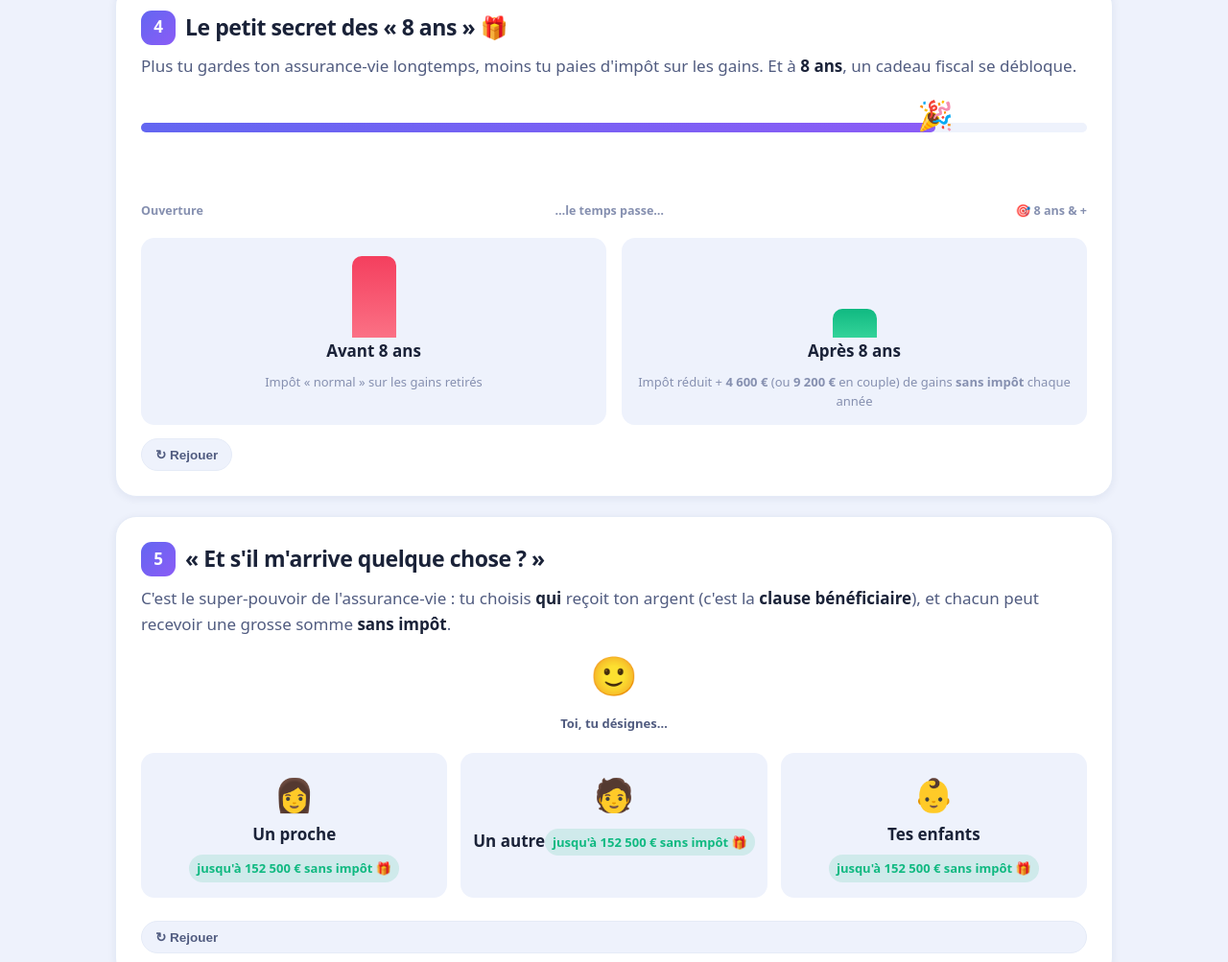
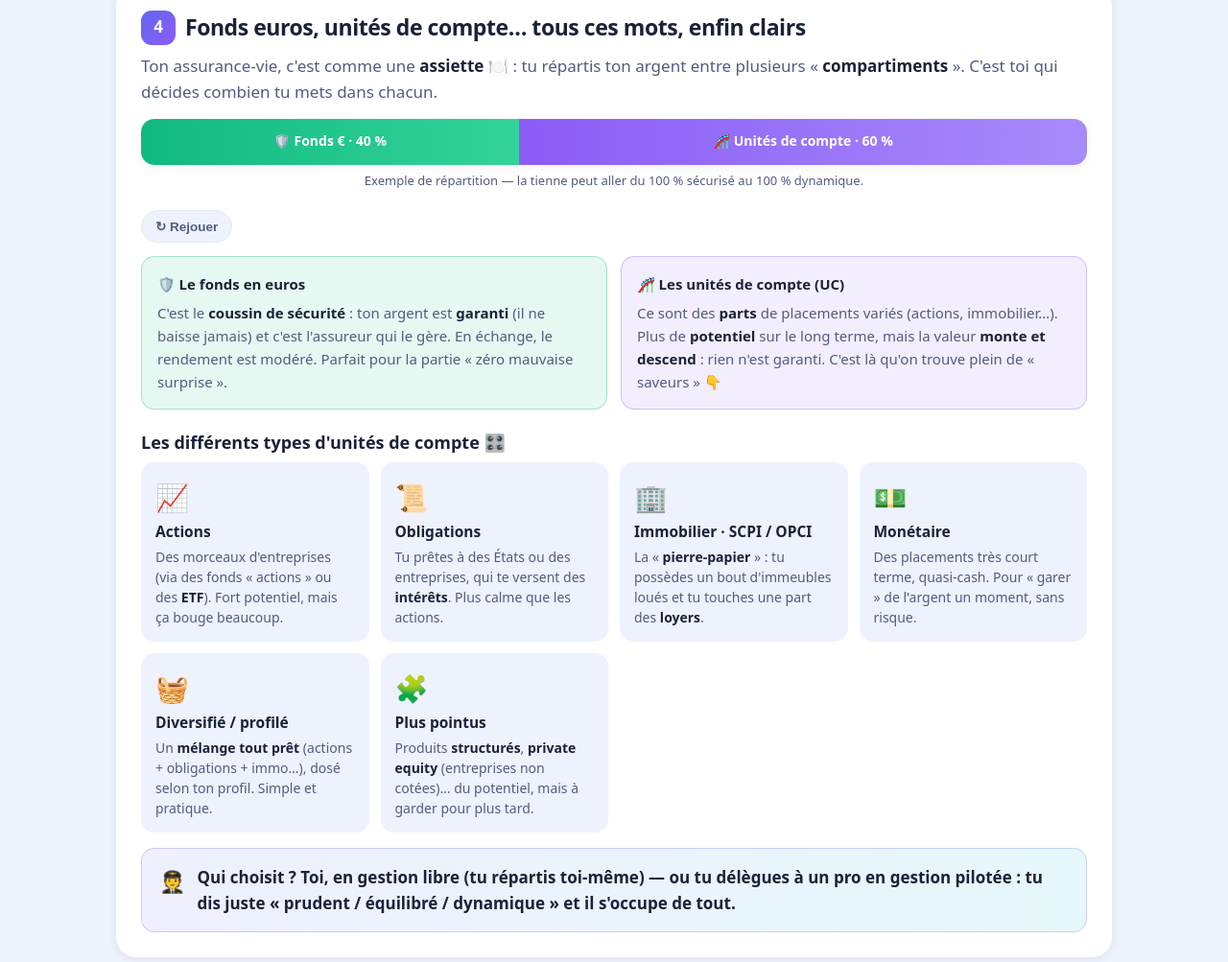
Before and after one commit to SheyyTan/encyclopedia, a plain HTML site: page index.html in a window 1280 px wide. Shown: the part 3397-4400 px from the top of the page at 96% size. Drawn offline with Linux system fonts and the light colour scheme.

Commit message:
Débutant/AV : section compartiments (fonds € / UC) + types d'unités de compte
- Nouvelle carte 4 : l'assurance-vie comme une "assiette" à compartiments,
  barre de répartition animée fonds €/UC, les 2 familles expliquées
- 6 types d'UC (actions, obligations, SCPI/OPCI, monétaire, diversifié,
  structurés/private equity) + gestion libre vs pilotée
- Renumérotation des cartes suivantes (8 ans -> 5, transmission -> 6)

Co-Authored-By: Claude Opus 4.8 <noreply@anthropic.com>

```diff
--- a/index.html
+++ b/index.html
@@ -108,6 +108,22 @@ h1,h2,h3{ line-height:1.1; letter-spacing:-.02em; }
 .one-liner{ display:flex; gap:12px; align-items:flex-start; background:linear-gradient(100deg, rgba(99,102,241,.1), rgba(6,182,212,.1));
   border:1px solid color-mix(in srgb,var(--brand) 25%, transparent); border-radius:var(--r-sm); padding:16px 18px; font-size:17px; font-weight:600; color:var(--ink); }
 .one-liner .ic{ font-size:22px; }
+/* compartiments & types d'UC */
+.repart{ display:flex; height:48px; border-radius:14px; overflow:hidden; margin:14px 0 6px; font-weight:800; color:#fff; font-size:14px; box-shadow:var(--sh-sm); }
+.repart > div{ display:grid; place-items:center; width:0; white-space:nowrap; }
+.repart .euro{ background:linear-gradient(90deg,#10b981,#34d399); transition:width 1.1s cubic-bezier(.3,.8,.3,1); }
+.repart .uc{ background:linear-gradient(90deg,#8b5cf6,#a78bfa); transition:width 1.1s cubic-bezier(.3,.8,.3,1) .12s; }
+.scene.play .repart .euro{ width:40%; } .scene.play .repart .uc{ width:60%; }
+.two-fam{ display:grid; grid-template-columns:1fr 1fr; gap:14px; margin:14px 0; }
+@media(max-width:620px){ .two-fam{ grid-template-columns:1fr; } }
+.fam{ border-radius:var(--r-sm); padding:16px; font-size:15px; }
+.fam.euro{ background:color-mix(in srgb,var(--green) 10%,transparent); border:1px solid color-mix(in srgb,var(--green) 32%,transparent); }
+.fam.uc{ background:color-mix(in srgb,var(--violet) 10%,transparent); border:1px solid color-mix(in srgb,var(--violet) 32%,transparent); }
+.uc-grid{ display:grid; grid-template-columns:repeat(auto-fit,minmax(215px,1fr)); gap:12px; }
+.uc-grid .u{ background:var(--bg2); border-radius:var(--r-sm); padding:15px; font-size:14px; color:var(--soft); line-height:1.5; }
+.uc-grid .u .ue{ font-size:28px; display:block; margin-bottom:4px; }
+.uc-grid .u .ut{ display:block; color:var(--ink); margin-bottom:4px; font-size:15.5px; font-weight:800; }
+.uc-grid .u b{ color:var(--ink); }
 
 .replay{ display:inline-flex; align-items:center; gap:6px; margin-top:14px; padding:8px 14px; border-radius:999px; border:1px solid var(--line);
   background:var(--bg2); color:var(--soft); font-weight:700; font-size:13.5px; cursor:pointer; }
@@ -382,9 +398,34 @@ footer .disc{ background:var(--bg2); border:1px solid var(--line); border-radius
       </div>
     </div>
 
-    <!-- Scene 4 : les 8 ans -->
+    <!-- Scene 3b : compartiments & types d'UC -->
     <div class="card reveal">
-      <h3><span class="num">4</span> Le petit secret des « 8 ans » 🎁</h3>
+      <h3><span class="num">4</span> Fonds euros, unités de compte… tous ces mots, enfin clairs</h3>
+      <p>Ton assurance-vie, c'est comme une <b>assiette</b> 🍽️ : tu répartis ton argent entre plusieurs « <b>compartiments</b> ». C'est toi qui décides combien tu mets dans chacun.</p>
+      <div class="scene" id="s3b">
+        <div class="repart"><div class="euro">🛡️ Fonds € · 40 %</div><div class="uc">🎢 Unités de compte · 60 %</div></div>
+        <p class="note" style="text-align:center;margin-top:0">Exemple de répartition — la tienne peut aller du 100 % sécurisé au 100 % dynamique.</p>
+        <button class="replay" data-replay="s3b">↻ Rejouer</button>
+      </div>
+      <div class="two-fam">
+        <div class="fam euro"><b>🛡️ Le fonds en euros</b><p style="margin:.4em 0 0">C'est le <b>coussin de sécurité</b> : ton argent est <b>garanti</b> (il ne baisse jamais) et c'est l'assureur qui le gère. En échange, le rendement est modéré. Parfait pour la partie « zéro mauvaise surprise ».</p></div>
+        <div class="fam uc"><b>🎢 Les unités de compte (UC)</b><p style="margin:.4em 0 0">Ce sont des <b>parts</b> de placements variés (actions, immobilier…). Plus de <b>potentiel</b> sur le long terme, mais la valeur <b>monte et descend</b> : rien n'est garanti. C'est là qu'on trouve plein de « saveurs » 👇</p></div>
+      </div>
+      <h4 style="margin:20px 0 6px;font-size:18px">Les différents types d'unités de compte 🎛️</h4>
+      <div class="uc-grid">
+        <div class="u"><span class="ue">📈</span><span class="ut">Actions</span>Des morceaux d'entreprises (via des fonds « actions » ou des <b>ETF</b>). Fort potentiel, mais ça bouge beaucoup.</div>
+        <div class="u"><span class="ue">📜</span><span class="ut">Obligations</span>Tu prêtes à des États ou des entreprises, qui te versent des <b>intérêts</b>. Plus calme que les actions.</div>
+        <div class="u"><span class="ue">🏢</span><span class="ut">Immobilier · SCPI / OPCI</span>La « <b>pierre-papier</b> » : tu possèdes un bout d'immeubles loués et tu touches une part des <b>loyers</b>.</div>
+        <div class="u"><span class="ue">💵</span><span class="ut">Monétaire</span>Des placements très court terme, quasi-cash. Pour « garer » de l'argent un moment, sans risque.</div>
+        <div class="u"><span class="ue">🧺</span><span class="ut">Diversifié / profilé</span>Un <b>mélange tout prêt</b> (actions + obligations + immo…), dosé selon ton profil. Simple et pratique.</div>
+        <div class="u"><span class="ue">🧩</span><span class="ut">Plus pointus</span>Produits <b>structurés</b>, <b>private equity</b> (entreprises non cotées)… du potentiel, mais à garder pour plus tard.</div>
+      </div>
+      <div class="one-liner" style="margin-top:16px"><span class="ic">🧑‍✈️</span><div><b>Qui choisit ?</b> Toi, en <b>gestion libre</b> (tu répartis toi-même) — ou tu <b>délègues à un pro</b> en <b>gestion pilotée</b> : tu dis juste « prudent / équilibré / dynamique » et il s'occupe de tout.</div></div>
+    </div>
+
+    <!-- Scene 5 : les 8 ans -->
+    <div class="card reveal">
+      <h3><span class="num">5</span> Le petit secret des « 8 ans » 🎁</h3>
       <p>Plus tu gardes ton assurance-vie longtemps, moins tu paies d'impôt sur les gains. Et à <b>8 ans</b>, un cadeau fiscal se débloque.</p>
       <div class="scene" id="s4">
         <div class="timeline8">
@@ -403,7 +444,7 @@ footer .disc{ background:var(--bg2); border:1px solid var(--line); border-radius
 
     <!-- Scene 5 : transmission -->
     <div class="card reveal">
-      <h3><span class="num">5</span> « Et s'il m'arrive quelque chose ? »</h3>
+      <h3><span class="num">6</span> « Et s'il m'arrive quelque chose ? »</h3>
       <p>C'est le super-pouvoir de l'assurance-vie : tu choisis <b>qui</b> reçoit ton argent (c'est la <b>clause bénéficiaire</b>), et chacun peut recevoir une grosse somme <b>sans impôt</b>.</p>
       <div class="scene transmit" id="s5">
         <div class="center" style="font-size:40px">🙂<div class="note" style="font-weight:700;color:var(--soft)">Toi, tu désignes…</div></div>
```
